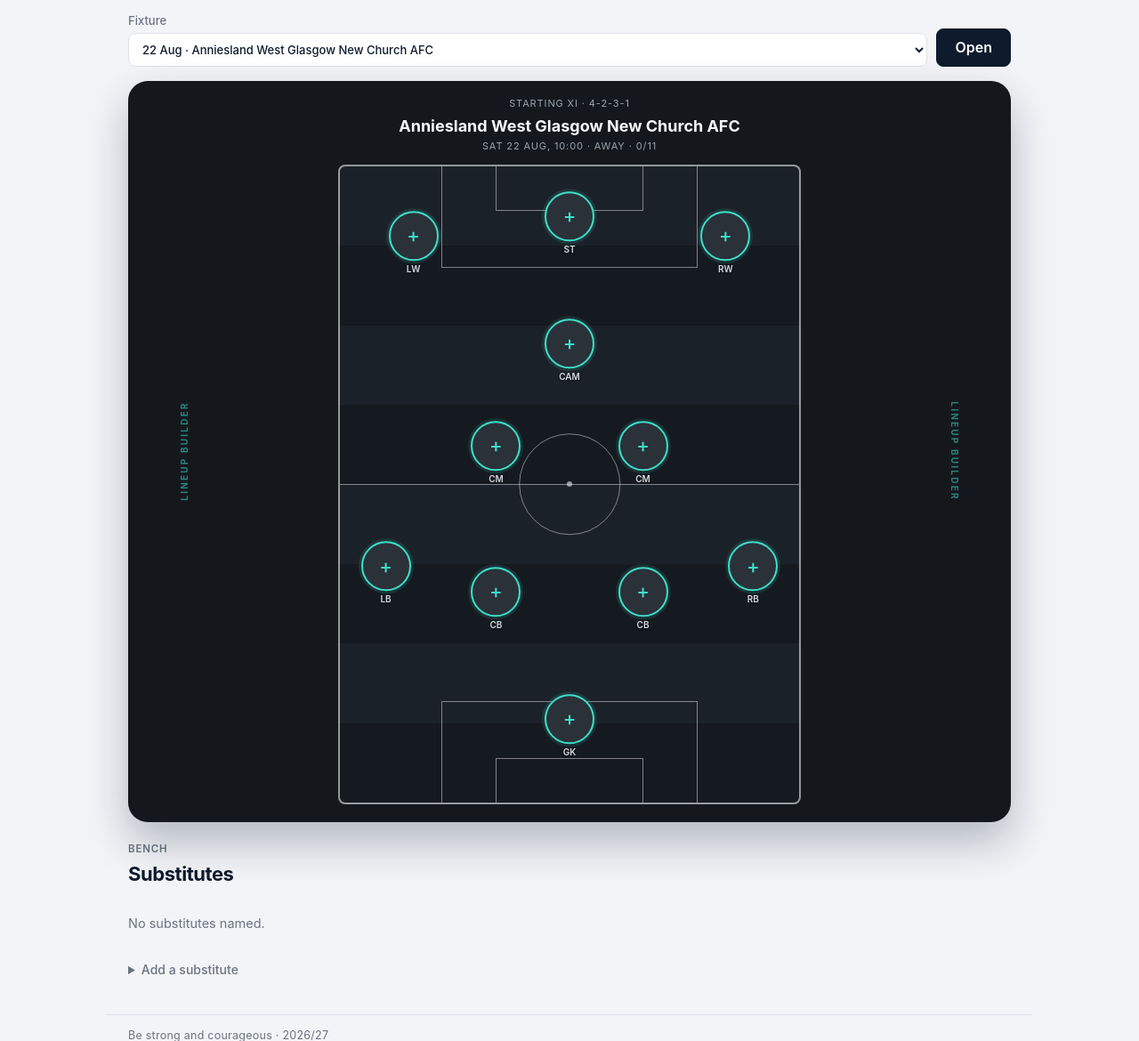
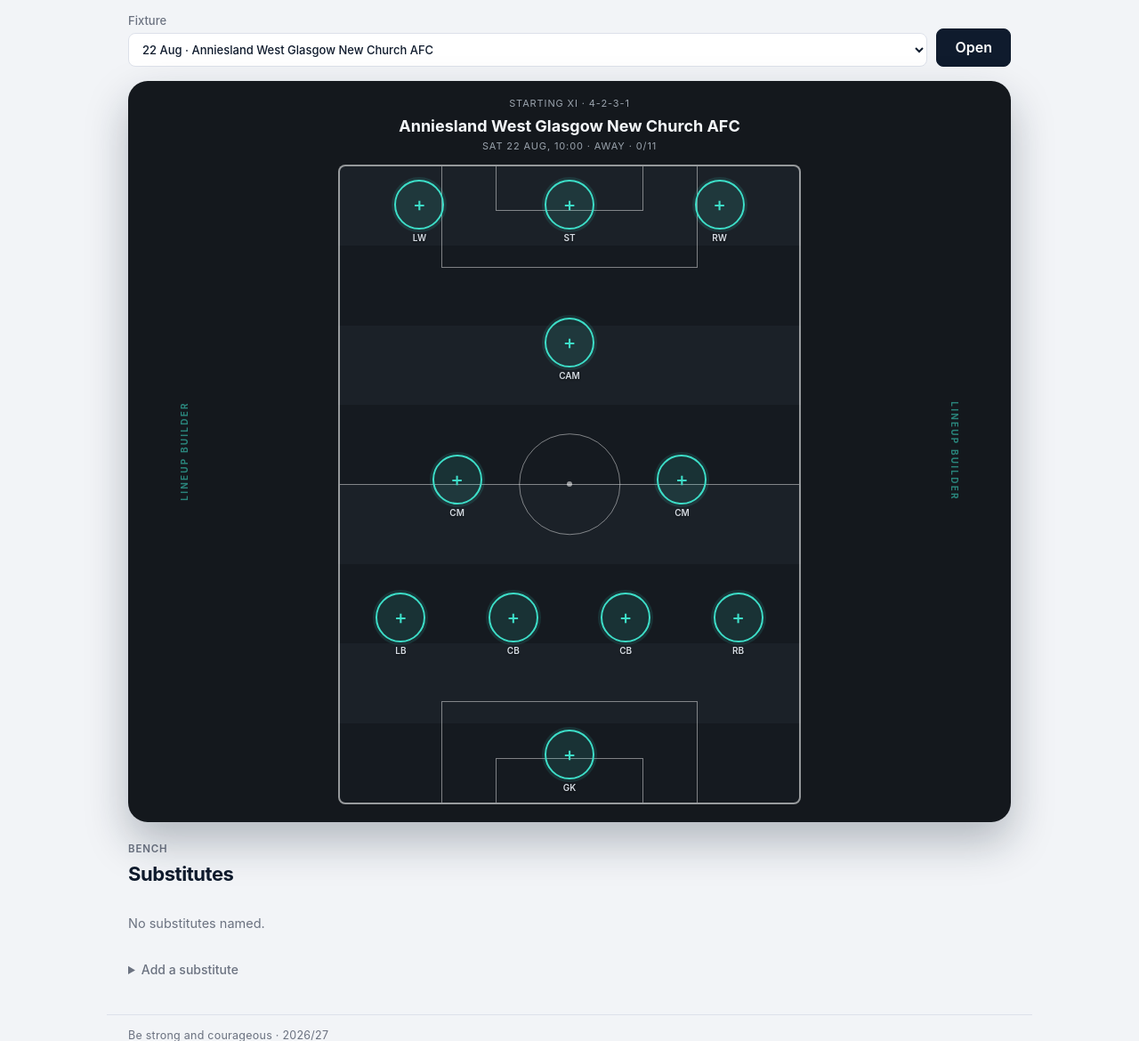
Before and after one commit to thollywood1888/united-churches-ayr, a FastAPI app: page /lineups in a window 1280 px wide. Shown: the part 215-1385 px from the top of the page at 89% size. Run offline with FastAPI, Linux system fonts and the light colour scheme; the visitor is signed in with stand-in values (Sample User, id 1); data comes from the database, SQL or seed files in the repository; data that the repository does not hold is empty.

Commit message:
Show the eleven pitch rings as rows, not clipped overlays
Absolute percent placement was stacking every slot off the
top-left of the board. Flex rows keep LW/ST/RW through GK visible.

```diff
--- a/app/lineup.py
+++ b/app/lineup.py
@@ -3,29 +3,33 @@
 from __future__ import annotations
 
 from dataclasses import dataclass
+from itertools import groupby
 
 
 @dataclass(frozen=True, slots=True)
 class PitchSlot:
     key: str
     label: str
-    x: float
-    y: float
+    row: int
 
 
-# 4-2-3-1, coordinates are percentages of the pitch face.
+# 4-2-3-1, top to bottom.
 FORMATION_4231: tuple[PitchSlot, ...] = (
-    PitchSlot("lw", "LW", 16, 12),
-    PitchSlot("st", "ST", 50, 9),
-    PitchSlot("rw", "RW", 84, 12),
-    PitchSlot("cam", "CAM", 50, 29),
-    PitchSlot("lcm", "CM", 34, 45),
-    PitchSlot("rcm", "CM", 66, 45),
-    PitchSlot("lb", "LB", 10, 64),
-    PitchSlot("lcb", "CB", 34, 68),
-    PitchSlot("rcb", "CB", 66, 68),
-    PitchSlot("rb", "RB", 90, 64),
-    PitchSlot("gk", "GK", 50, 88),
+    PitchSlot("lw", "LW", 0),
+    PitchSlot("st", "ST", 0),
+    PitchSlot("rw", "RW", 0),
+    PitchSlot("cam", "CAM", 1),
+    PitchSlot("lcm", "CM", 2),
+    PitchSlot("rcm", "CM", 2),
+    PitchSlot("lb", "LB", 3),
+    PitchSlot("lcb", "CB", 3),
+    PitchSlot("rcb", "CB", 3),
+    PitchSlot("rb", "RB", 3),
+    PitchSlot("gk", "GK", 4),
 )
 
 SLOT_KEYS = {slot.key for slot in FORMATION_4231}
+
+PITCH_ROWS: tuple[tuple[PitchSlot, ...], ...] = tuple(
+    tuple(group) for _, group in groupby(FORMATION_4231, key=lambda slot: slot.row)
+)
--- a/app/main.py
+++ b/app/main.py
@@ -26,7 +26,7 @@ from starlette.middleware.sessions import SessionMiddleware
 
 from app import stats
 from app.db import CLUB_NAME, CLUB_SHORT, create_schema, get_session
-from app.lineup import FORMATION_4231, SLOT_KEYS
+from app.lineup import FORMATION_4231, PITCH_ROWS, SLOT_KEYS
 from app.models import (
     Appearance,
     AppearanceRole,
@@ -437,6 +437,7 @@ def _pitch_context(
         pick_base = next_url
     return {
         "pitch_slots": FORMATION_4231,
+        "pitch_rows": PITCH_ROWS,
         "slot_fill": by_slot,
         "unplaced_starters": unplaced,
         "bench": bench,
@@ -477,6 +478,7 @@ def lineups(
     players = _active_players(session)
     pitch = _pitch_context(selected, players, slot, "/lineups") if selected else {
         "pitch_slots": FORMATION_4231,
+        "pitch_rows": PITCH_ROWS,
         "slot_fill": {},
         "unplaced_starters": [],
         "bench": [],
--- a/app/static/style.css
+++ b/app/static/style.css
@@ -336,7 +336,6 @@ details.adder > form, details.adder > div { margin-top: 12px; }
   padding: 18px 16px 20px;
   margin: 0 0 22px;
   box-shadow: 0 22px 48px rgba(15, 27, 45, 0.28);
-  overflow: hidden;
 }
 .board-rail {
   position: absolute;
@@ -358,6 +357,7 @@ details.adder > form, details.adder > div { margin-top: 12px; }
   position: relative;
   margin: 0 auto;
   max-width: 520px;
+  min-height: 520px;
   aspect-ratio: 3 / 4.15;
   background:
     repeating-linear-gradient(
@@ -367,7 +367,6 @@ details.adder > form, details.adder > div { margin-top: 12px; }
     );
   border: 2px solid rgba(255, 255, 255, 0.55);
   border-radius: 8px;
-  overflow: hidden;
 }
 .mark { position: absolute; pointer-events: none; border-color: rgba(255, 255, 255, 0.45); }
 .mark-halfway {
@@ -402,14 +401,26 @@ details.adder > form, details.adder > div { margin-top: 12px; }
 .mark-six--top { top: 0; border-top: none; }
 .mark-six--bottom { bottom: 0; border-bottom: none; }
 
+.pitch-xi {
+  position: absolute;
+  inset: 0;
+  z-index: 2;
+  display: flex;
+  flex-direction: column;
+  justify-content: space-between;
+  padding: 3% 1% 2%;
+}
+.pitch-row {
+  display: flex;
+  justify-content: space-around;
+  align-items: center;
+}
 .pitch-slot {
-  position: absolute;
-  transform: translate(-50%, -50%);
   width: 64px;
   text-align: center;
   text-decoration: none;
   color: inherit;
-  z-index: 1;
+  flex: none;
 }
 .slot-disc {
   width: 56px;
@@ -425,6 +436,9 @@ details.adder > form, details.adder > div { margin-top: 12px; }
   font-weight: 500;
   box-shadow: 0 0 0 3px rgba(61, 222, 200, 0.12);
   overflow: hidden;
+}
+.slot-disc.is-empty {
+  background: rgba(61, 222, 200, 0.12);
 }
 .slot-disc img { width: 100%; height: 100%; object-fit: cover; }
 .slot-disc.is-filled {
--- a/app/templates/_pitch_builder.html
+++ b/app/templates/_pitch_builder.html
@@ -17,12 +17,15 @@
     <div class="mark mark-six mark-six--top"></div>
     <div class="mark mark-six mark-six--bottom"></div>
 
-    {% for slot in pitch_slots %}
+    <div class="pitch-xi">
+      {% for row in pitch_rows %}
+      <div class="pitch-row">
+        {% for slot in row %}
           {% set fill = slot_fill.get(slot.key) %}
-      <a class="pitch-slot" style="left: {{ slot.x }}%; top: {{ slot.y }}%"
+          <a class="pitch-slot"
              href="{{ pick_base }}{{ '&' if '?' in pick_base else '?' }}slot={{ slot.key }}#picker"
              aria-label="{% if fill %}{{ slot.label }}: {{ fill.player.name }}{% else %}{{ slot.label }}, empty{% endif %}">
-        <span class="slot-disc {{ 'is-filled' if fill }}">
+            <span class="slot-disc {{ 'is-filled' if fill else 'is-empty' }}">
               {% if fill and fill.player.photo_filename %}
                 <img src="/static/player_photos/{{ fill.player.photo_filename }}" alt="">
               {% elif fill %}
@@ -35,6 +38,9 @@
             {% if fill %}<span class="slot-pos">{{ slot.label }}</span>{% endif %}
           </a>
         {% endfor %}
+      </div>
+      {% endfor %}
+    </div>
   </div>
 </div>
 
```
Lines whose indentation alone changed are shown as unchanged.
